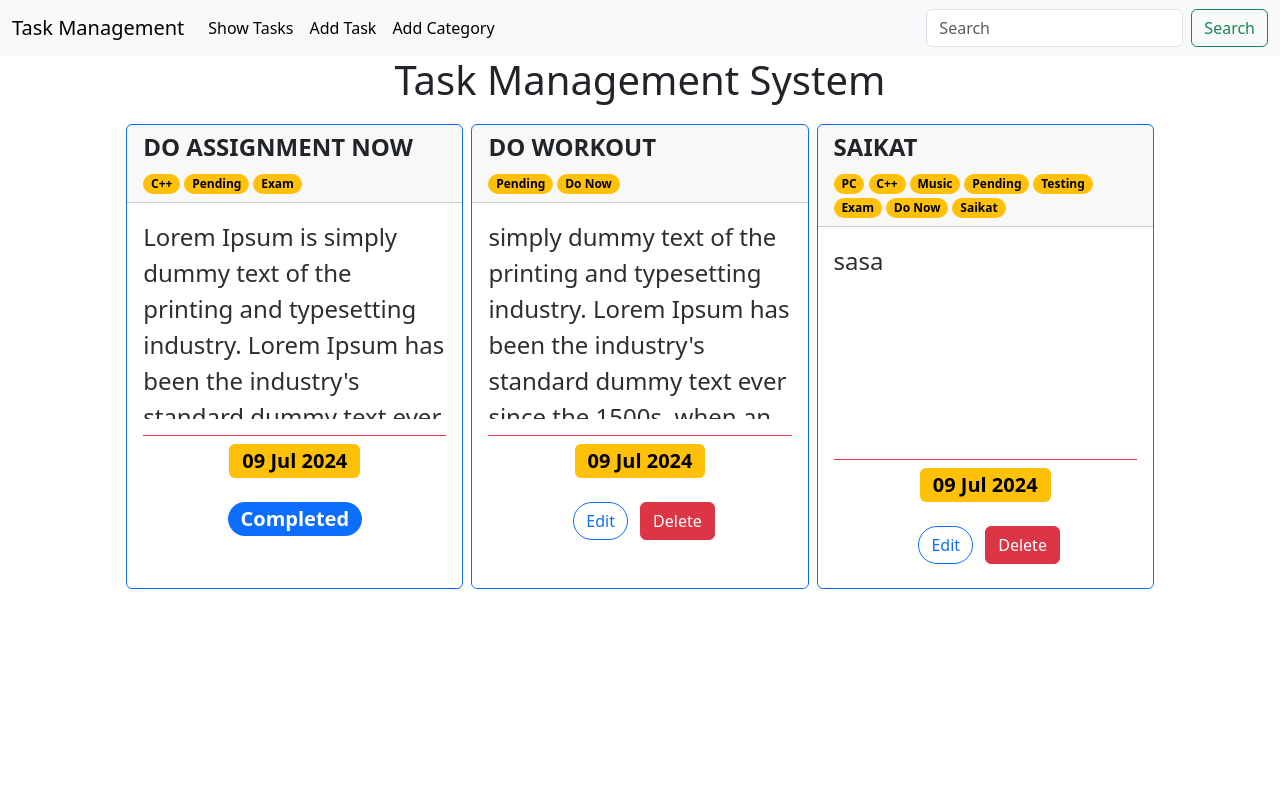
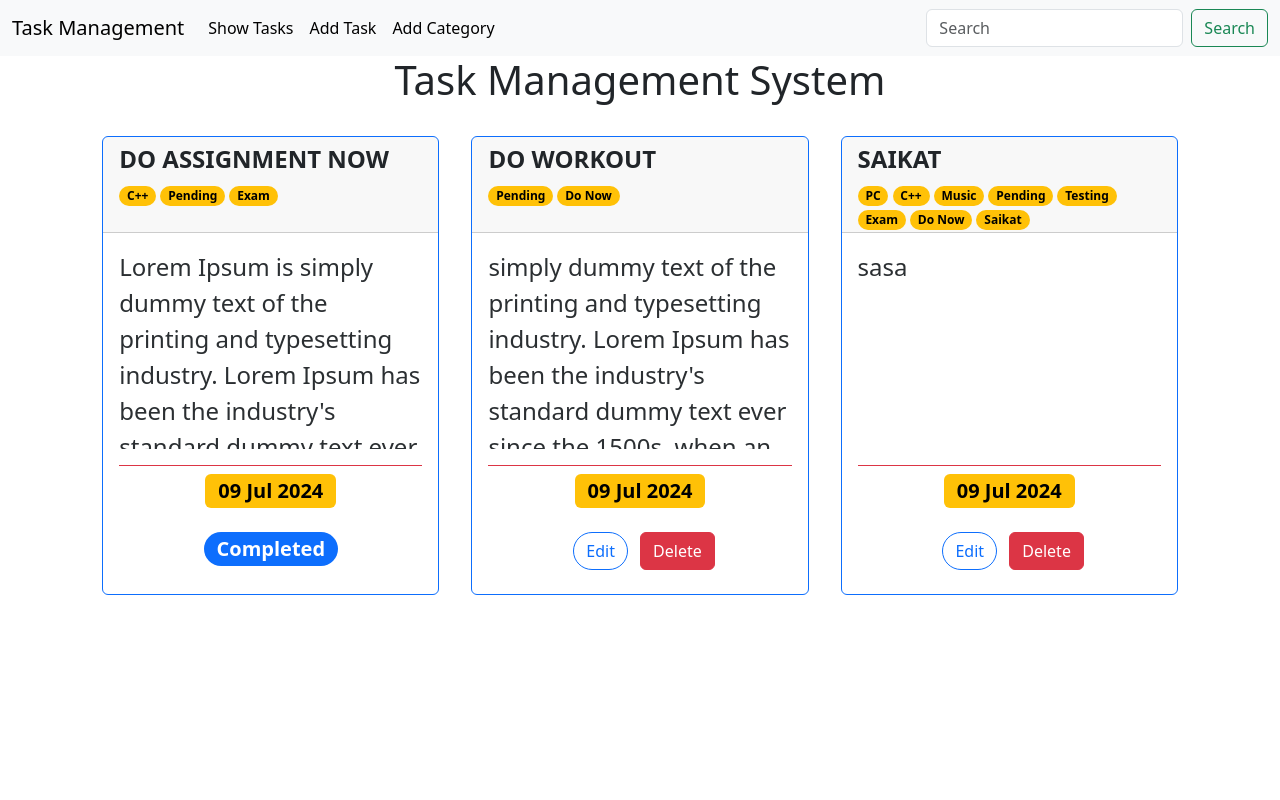
Before and after one commit to RafiurRahmanSaikat/Django-Task-Management-System, a Django app: page / in a window 1280 px wide. Run offline with Django 5.2, Linux system fonts and the light colour scheme; data comes from the database, SQL or seed files in the repository; both versions use the stored data as it was after the commit.

Commit message:
All Done

```diff
--- a/templates/home.html
+++ b/templates/home.html
@@ -4,11 +4,11 @@
 <main class="container d-flex flex-wrap mx-auto p-2 justify-content-center">
   {% if data %} {% for task in data %}
   <div
-    class="card border border-primary m-1"
+    class="card border border-primary m-3"
     style="width: 30%; max-width: 35%"
   >
-    <div class="card-header">
-      <h5 class="fw-bold fs-4 text-uppercase text-start">{{task.taskTitle |truncatechars:37}}</h5>
+    <div class="card-header"style='height:6rem;'>
+      <h5 class="fw-bold fs-4 text-uppercase text-start" >{{task.taskTitle |truncatechars:37}}</h5>
 
       {% for cat in task.categories.all %}
       <span class="badge rounded-pill text-bg-warning"
```
Also changed, not shown: db.sqlite3.
